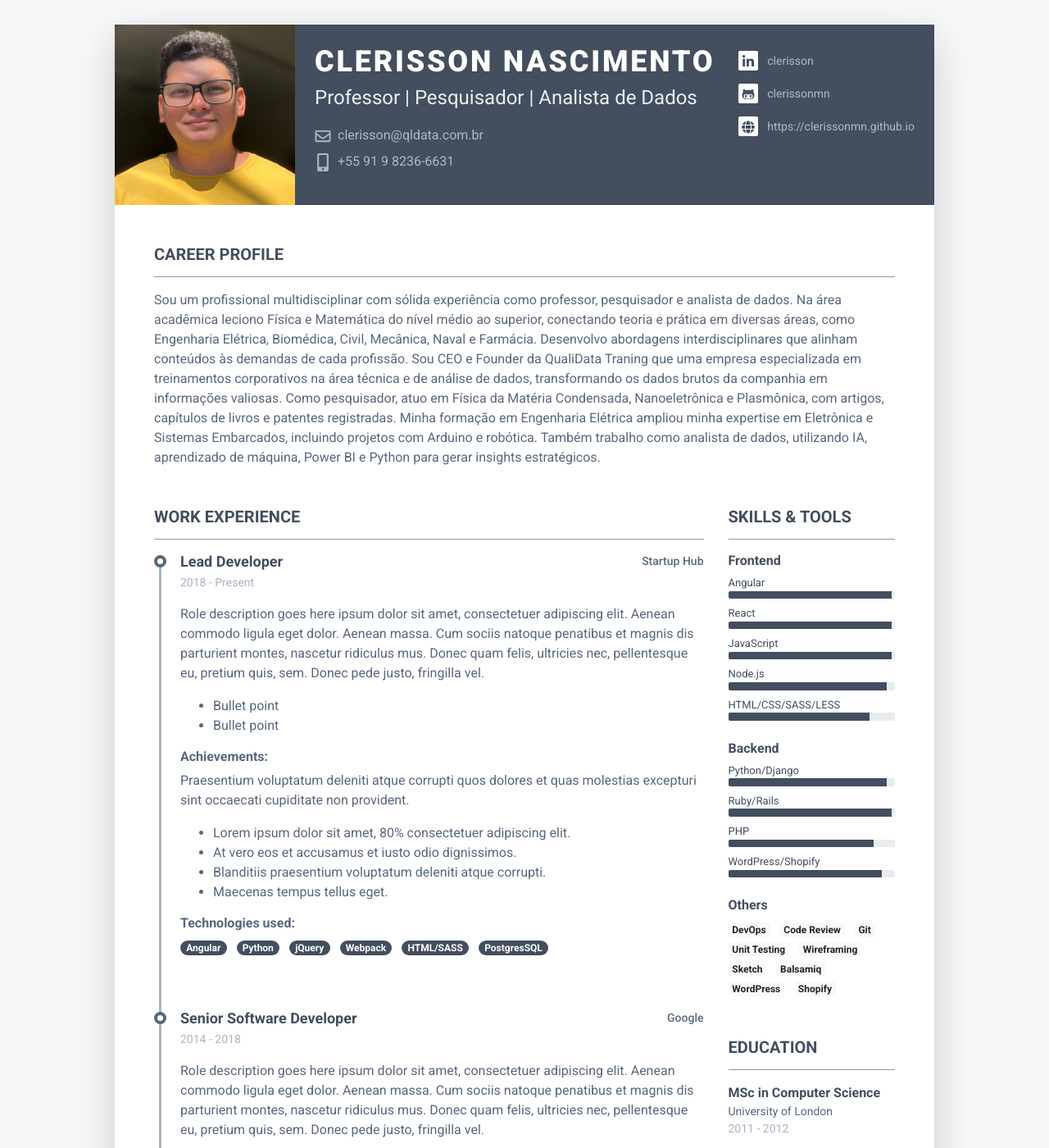
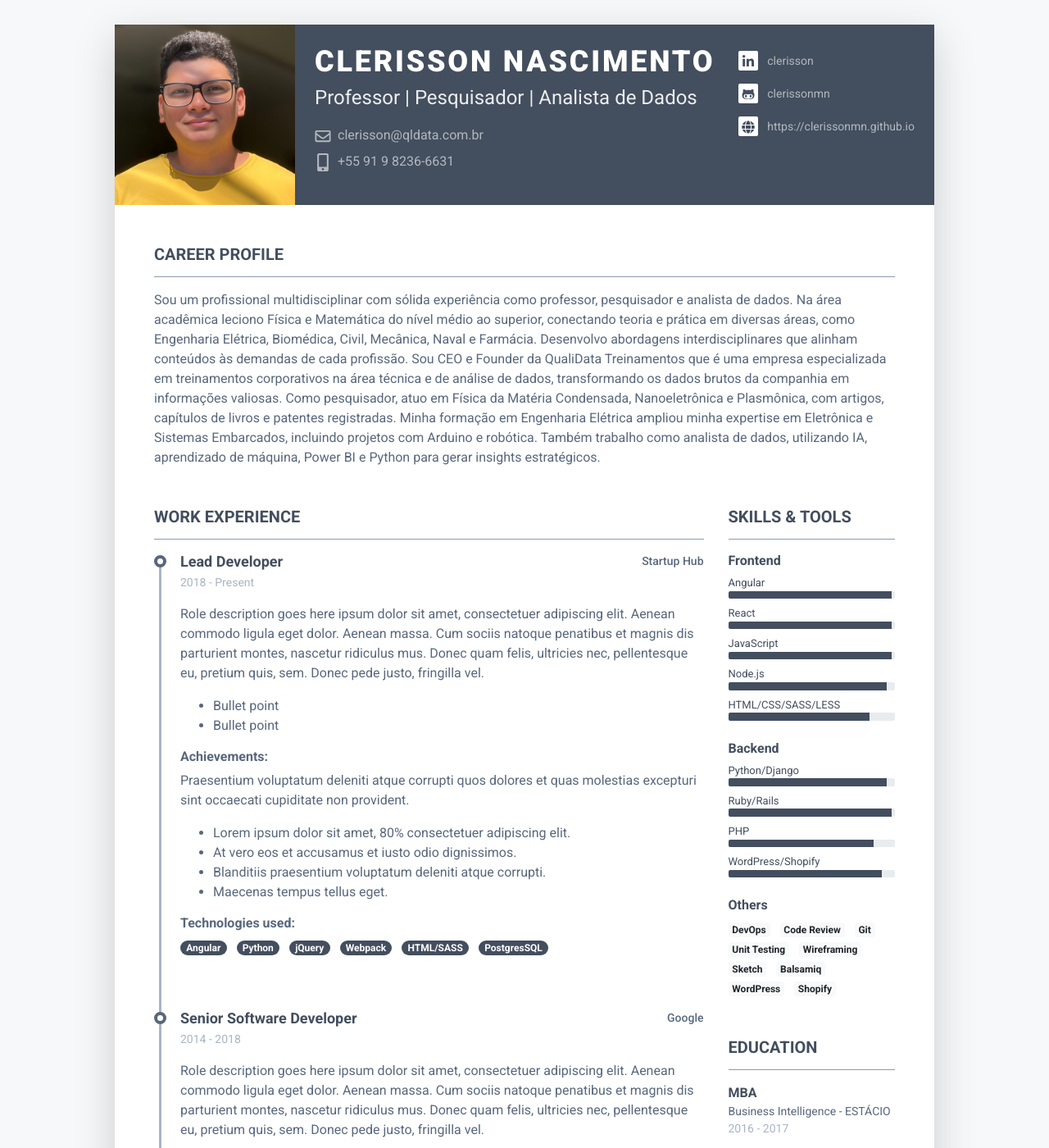
Before and after one commit to clerissonmn/cv, a Jekyll site: the page built from index.markdown, in a window 1280 px wide and 1400 px high. Shown: the whole window at 82% size. Built offline with Jekyll 4.4.1, drawn with Linux system fonts in a browser that asks for light colours; nearby versions of some CDN libraries; some of the changed lines change nothing that is shown; some of the changed text lies outside the part shown.

Commit message:
Modificada a formação acadêmica

```diff
--- a/_data/data.yml
+++ b/_data/data.yml
@@ -37,7 +37,7 @@
   Sou um profissional multidisciplinar com sólida experiência como professor, pesquisador e analista de dados. Na área acadêmica
   leciono Física e Matemática do nível médio ao superior, conectando teoria e prática em diversas áreas, como Engenharia Elétrica,
   Biomédica, Civil, Mecânica, Naval e Farmácia. Desenvolvo abordagens interdisciplinares que alinham conteúdos às demandas de cada
-  profissão. Sou CEO e Founder da QualiData Traning que uma empresa especializada em treinamentos corporativos na área técnica e
+  profissão. Sou CEO e Founder da QualiData Treinamentos que é uma empresa especializada em treinamentos corporativos na área técnica e
   de análise de dados, transformando os dados brutos da companhia em informações valiosas.  Como pesquisador, atuo em Física da
   Matéria Condensada, Nanoeletrônica e Plasmônica, com artigos, capítulos de livros e patentes registradas. Minha formação em
   Engenharia Elétrica ampliou minha expertise em Eletrônica e Sistemas Embarcados, incluindo projetos com Arduino e robótica.
@@ -45,9 +45,20 @@
 
 
 education:
-  - degree: MSc in Computer Science
-    university: University of London
-    time: 2011 - 2012
+  - degree: MBA
+    university: Business Intelligence - ESTÁCIO
+    time: 2016 - 2017
+    details: |
+      Describe your study here lorem ipsum dolor sit amet, consectetuer
+      adipiscing elit. Aenean commodo ligula eget dolor. Aenean massa. Cum
+      sociis natoque penatibus et magnis dis parturient montes, nascetur
+      ridiculus mus. Donec quam felis, ultricies nec, pellentesque eu,
+      pretium quis, sem.
+      - Bullet point
+      - Bullet point
+  - degree: Pós-Doutorado
+    university: Engenharia - UFPA
+    time: 2016 - 2017
     details: |
       Describe your study here lorem ipsum dolor sit amet, consectetuer
       adipiscing elit. Aenean commodo ligula eget dolor. Aenean massa. Cum
@@ -56,9 +67,42 @@
       pretium quis, sem.
         - Bullet point
         - Bullet point
-  - degree: BSc in Applied Mathematics
-    university: Bristol University
-    time: 2007 - 2011
+  - degree: Doutorado
+    university: Engenharia - UFPA
+    time: 2012 - 2016
+    details: |
+      Describe your study here lorem ipsum dolor sit amet, consectetuer
+      adipiscing elit. Aenean commodo ligula eget dolor. Aenean massa. Cum
+      sociis natoque penatibus et magnis dis parturient montes, nascetur
+      ridiculus mus. Donec quam felis, ultricies nec, pellentesque eu,
+      pretium quis, sem.
+        - Bullet point
+        - Bullet point
+  - degree: Doutorado
+    university: Engenharia - UFPA
+    time: 2012 - 2016
+    details: |
+      Describe your study here lorem ipsum dolor sit amet, consectetuer
+      adipiscing elit. Aenean commodo ligula eget dolor. Aenean massa. Cum
+      sociis natoque penatibus et magnis dis parturient montes, nascetur
+      ridiculus mus. Donec quam felis, ultricies nec, pellentesque eu,
+      pretium quis, sem.
+        - Bullet point
+        - Bullet point
+  - degree: Mestrado
+    university: Física - UFPA
+    time: 2010 - 2012
+    details: |
+      Describe your study here lorem ipsum dolor sit amet, consectetuer
+      adipiscing elit. Aenean commodo ligula eget dolor. Aenean massa. Cum
+      sociis natoque penatibus et magnis dis parturient montes, nascetur
+      ridiculus mus. Donec quam felis, ultricies nec, pellentesque eu,
+      pretium quis, sem.
+        - Bullet point
+        - Bullet point
+  - degree: Bacharelado
+    university: Física - UFPA
+    time: 206 - 2010
     details: |
       Describe your study here lorem ipsum dolor sit amet, consectetuer
       adipiscing elit. Aenean commodo ligula eget dolor. Aenean massa. Cum
```
Also changed, not shown: favicon.ico (deleted).
